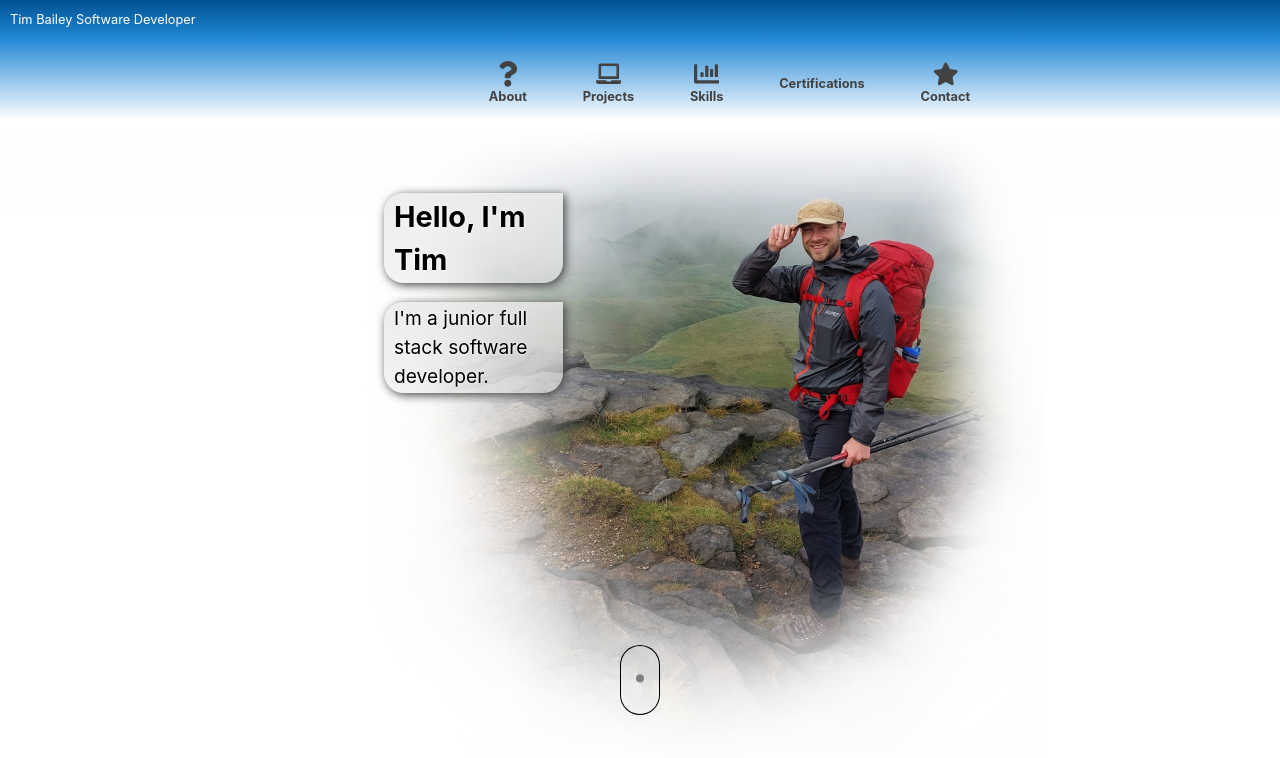
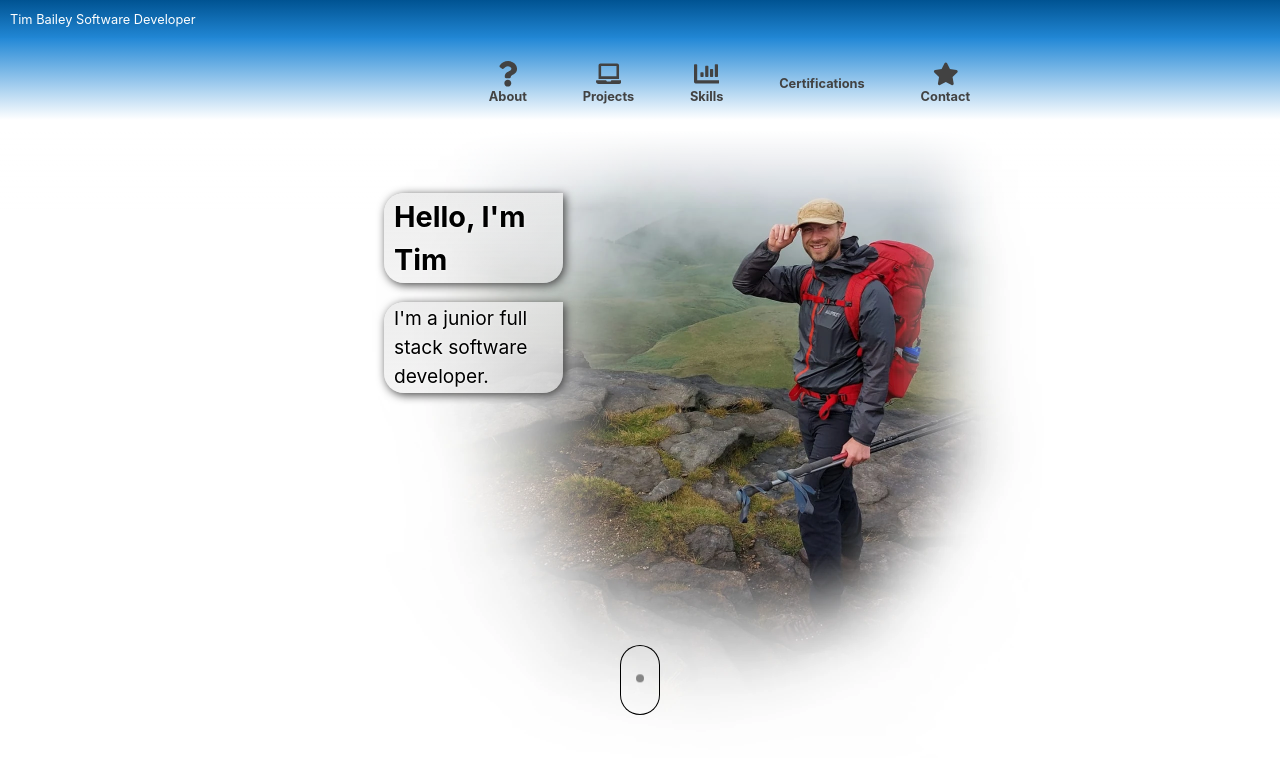
Before and after one commit to t-cbailey/portfolio, a React (Vite) app: page / in a window 1280 px wide. Shown: the top 758 px of the page. Built offline with nearby package versions, Linux system fonts and the light colour scheme; some icons are missing.

Commit message:
lighthouse optimisations completed

```diff
--- a/index.html
+++ b/index.html
@@ -1,6 +1,13 @@
 <!DOCTYPE html>
 <html lang="en">
   <head>
+    <link
+      rel="preload"
+      fetchpriority="high"
+      as="image"
+      href="./src/assets/backgroundImg.webp"
+      type="image/webp"
+    />
     <meta charset="UTF-8" />
     <meta name="viewport" content="width=device-width, initial-scale=1.0" />
     <meta
--- a/src/index.css
+++ b/src/index.css
@@ -20,13 +20,7 @@ a {
   text-decoration: underline;
   font-weight: bold;
 }
-a:hover {
-  color: rgb(0, 0, 0);
-}
 
-a:visited {
-  color: #000000;
-}
 body {
   min-height: 100vh;
   margin: 0;
--- a/src/styling/about.css
+++ b/src/styling/about.css
@@ -8,8 +8,8 @@
 #backgroundImg {
   animation: backgroundFade 2s;
   position: fixed;
-  max-height: 150vh;
-  width: auto;
+  height: 150vh;
+  width: 100vh;
   top: -30%;
   bottom: auto;
   left: auto;
```
Also changed, not shown: src/assets/backgroundImg.webp.
